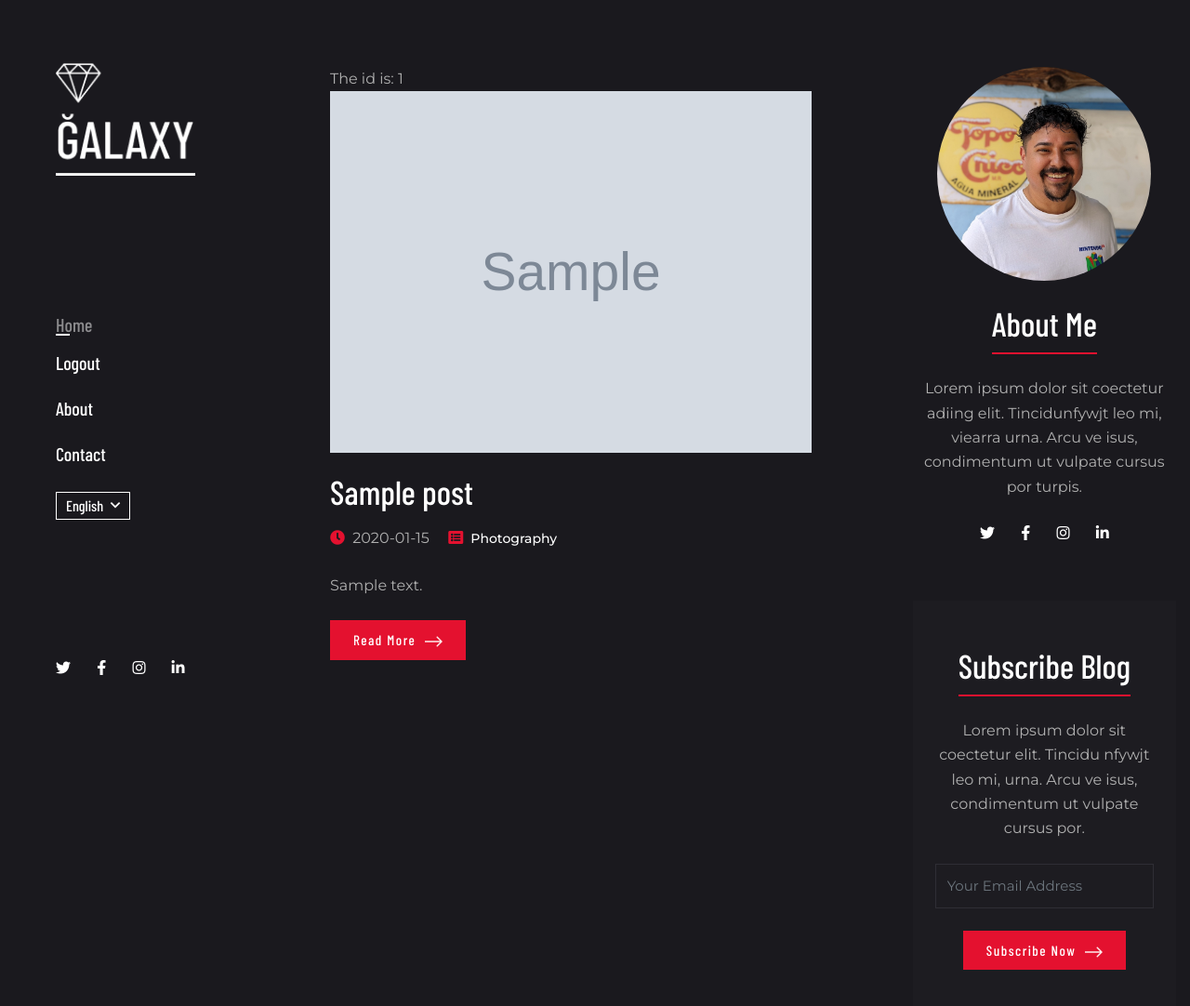
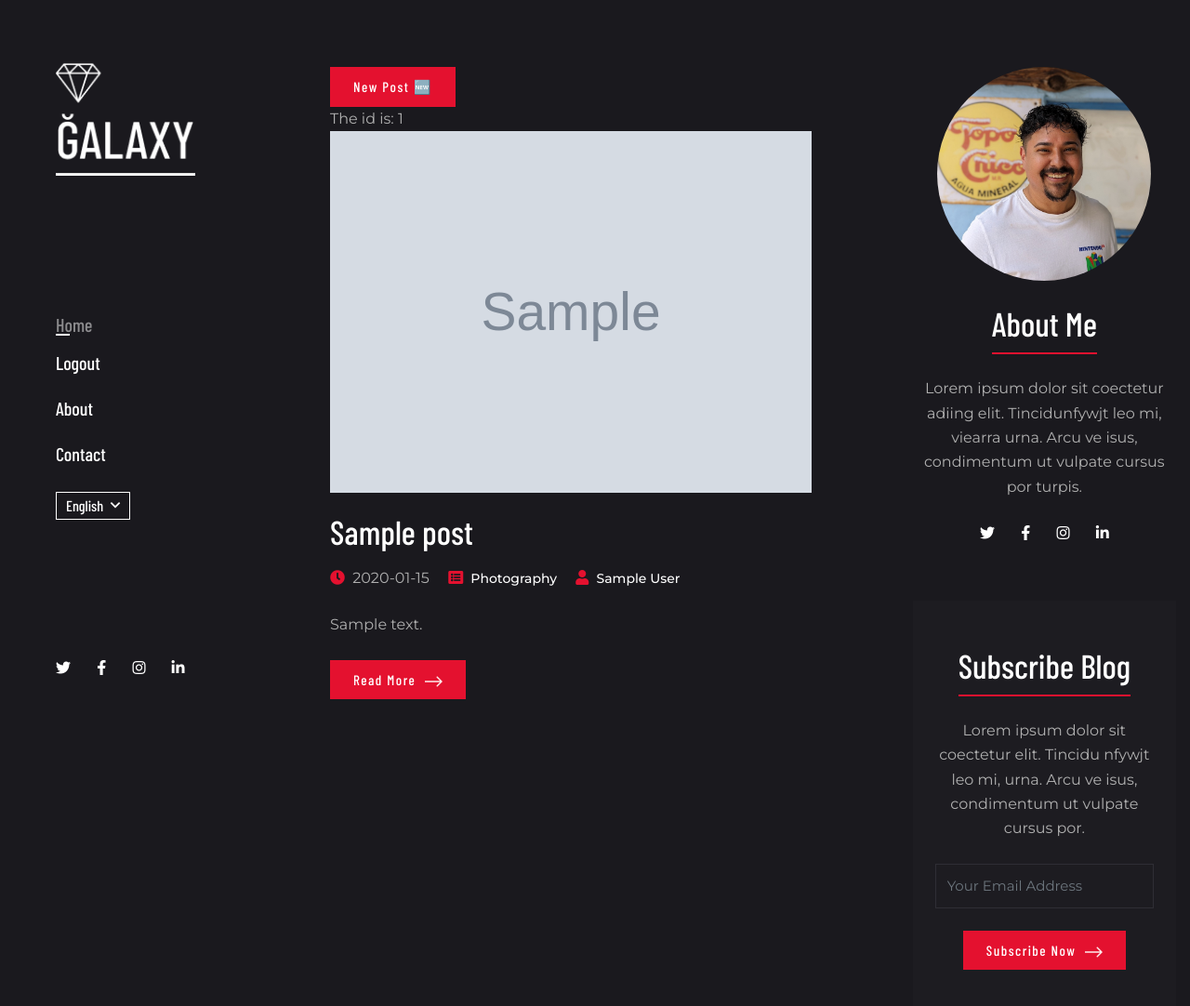
Before and after one commit to adamgonzls/python-blog-capstone, a Flask app: page / in a window 1280 px wide. Shown: the top 1082 px of the page at 93% size. Run offline with Flask 3, Linux system fonts and the light colour scheme; a user stored in the database is signed in; tables that the repository leaves empty hold one stand-in row (values such as "Sample post"); grey boxes marked "Sample" are stand-in pictures; some libraries are stand-ins or nearby versions.

Commit message:
feature: add comment functionality, add relationships to BlogPosts, Comments, and Users - add author name to blog post - Add comments to post_details.html - Add required modules for relationship establishment between db tables

```diff
--- a/Forms.py
+++ b/forms.py
@@ -23,3 +23,8 @@ class LoginForm(FlaskForm):
     email = StringField(label="Email Address:")
     password = StringField(label="Password:")
     submit = SubmitField(label="Login")
+
+
+class CommentForm(FlaskForm):
+    comment = CKEditorField("Comment:")
+    submit = SubmitField(label="Submit Comment")
--- a/server.py
+++ b/server.py
@@ -1,10 +1,13 @@
 from flask import Flask, render_template, request, redirect, url_for, flash
 from flask_sqlalchemy import SQLAlchemy
+from sqlalchemy.orm import relationship
 from werkzeug.security import generate_password_hash, check_password_hash
 from flask_login import UserMixin, login_user, LoginManager, login_required, current_user, logout_user
+from functools import wraps
+from flask import abort
 from flask_bootstrap import Bootstrap5
 from flask_ckeditor import CKEditor
-from Forms import NewBlogPostForm, RegisterForm, LoginForm
+from forms import NewBlogPostForm, RegisterForm, LoginForm, CommentForm
 from datetime import datetime
 import requests
 from blog import Blog
@@ -36,21 +39,40 @@ MAIL_SUBMISSION_PORT = 587
 #     blog_objects.append(blog_object)
 
 
+class User(UserMixin, db.Model):
+    __tablename__ = "users"
+    id = db.Column(db.Integer, primary_key=True, unique=True, nullable=False)
+    posts = relationship("BlogPost", back_populates="author")
+    comments = relationship("Comment", back_populates="comment_author")
+    full_name = db.Column(db.String(250), unique=True, nullable=False)
+    email = db.Column(db.String(250))
+    password = db.Column(db.String(250))
+
+
 class BlogPost(db.Model):
+    __tablename__ = "blog_posts"
     id = db.Column(db.Integer, primary_key=True, unique=True, nullable=False)
+    author_id = db.Column(db.Integer, db.ForeignKey('users.id'))
+    author = relationship("User", back_populates="posts")
     title = db.Column(db.String(250), unique=True, nullable=False)
     subtitle = db.Column(db.String(250))
     image = db.Column(db.String(250))
     image_alt_text = db.Column(db.String(250))
     body = db.Column(db.String)
     publish_date = db.Column(db.String(250))
+    comments = relationship("Comment", back_populates="parent_post")
 
 
-class User(UserMixin, db.Model):
+class Comment(UserMixin, db.Model):
+    __tablename__ = "comments"
     id = db.Column(db.Integer, primary_key=True, unique=True, nullable=False)
-    full_name = db.Column(db.String(250), unique=True, nullable=False)
-    email = db.Column(db.String(250))
-    password = db.Column(db.String(250))
+    author_id = db.Column(db.Integer, db.ForeignKey('users.id'))
+    comment_author = relationship("User", back_populates="comments")
+    comment = db.Column(db.String, nullable=False)
+    post_id = db.Column(db.Integer, db.ForeignKey('blog_posts.id'))
+    parent_post = relationship("BlogPost", back_populates="comments")
+
+
 # new_post = BlogPost(
 #     title="From Bluebonnets to Mexican Hats: A Year-Round Guide to El Paso's Beautiful Native Flowers",
 #     subtitle="Explore the Vibrant Colors and Fragrances of El Paso's Native Flowers Throughout the Year",
@@ -68,9 +90,19 @@ class User(UserMixin, db.Model):
 
 
 with app.app_context():
+    # db.drop_all()
     db.create_all()
     # db.session.add(new_user)
     # db.session.commit()
+
+
+def admin_only(function):
+    @wraps(function)
+    def decorated_function(*args, **kwargs):
+        if not current_user.is_authenticated or current_user.id != 1:
+            return abort(403)
+        return function(*args, **kwargs)
+    return decorated_function
 
 
 @login_manager.user_loader
@@ -86,14 +118,31 @@ def home():
 
 
 # read individual post
-@app.route("/post/<int:post_id>")
+@app.route("/post/<int:post_id>", methods=["GET", "POST"])
 def get_post(post_id):
+    comment_form = CommentForm()
     blog_post = db.get_or_404(BlogPost, post_id)
-    return render_template("post_details.html", blog_post=blog_post, logged_in=current_user.is_authenticated, user=current_user)
+    post_comments = db.get_or_404(Comment, post_id)
+    print(post_comments)
+    if comment_form.validate_on_submit():
+        if not current_user.is_authenticated:
+            flash("You need to login or register to comment.")
+            return redirect(url_for("login"))
+        comment = Comment(
+            comment=comment_form.comment.data,
+            comment_author=current_user,
+            parent_post=blog_post
+        )
+        db.session.add(comment)
+        db.session.commit()
+        return render_template("post_details.html", post=blog_post, form=comment_form, user=current_user)
+    return render_template("post_details.html", blog_post=blog_post, logged_in=current_user.is_authenticated, user=current_user, form=comment_form, comments=post_comments)
 
 
 # create post
-@app.route("/new-post", methods=['GET', 'POST'])
+
+@app.route("/new-post", methods=["GET", "POST"])
+@admin_only
 def add_blog_post():
     new_blog_post_form = NewBlogPostForm()
     if new_blog_post_form.validate_on_submit():
@@ -105,7 +154,8 @@ def add_blog_post():
             image=new_blog_post_form.image.data,
             image_alt_text=new_blog_post_form.image_alt_text.data,
             body=new_blog_post_form.body.data,
-            publish_date=publish_date
+            author=current_user,
+            publish_date=publish_date,
         )
         db.session.add(blogpost)
         db.session.commit()
@@ -115,6 +165,7 @@ def add_blog_post():
 
 # update post
 @app.route("/edit-post/<int:post_id>", methods=["GET", "POST"])
+@admin_only
 def edit_post(post_id):
     blog_post = db.get_or_404(BlogPost, post_id)
     current_date = datetime.today()
@@ -142,6 +193,7 @@ def edit_post(post_id):
 
 # delete post
 @app.route("/delete/<int:post_id>")
+@admin_only
 def delete_post(post_id):
     blog_post_to_delete = db.get_or_404(BlogPost, post_id)
     db.session.delete(blog_post_to_delete)
@@ -158,14 +210,14 @@ def register():
         existing_user = User.query.filter_by(email=email).first()
         if not existing_user:
             hashed_salted_password = generate_password_hash(register_form.password.data, method="pbkdf2:sha256", salt_length=8)
-            user = User(
+            new_user = User(
                 full_name=register_form.full_name.data,
                 email=email,
-                password=hashed_salted_password
+                password=hashed_salted_password,
             )
-            db.session.add(user)
+            db.session.add(new_user)
             db.session.commit()
-            login_user(user)
+            login_user(new_user)
             return redirect(url_for("home"))
         else:
             flash('That email already exists, try logging on instead')
@@ -198,7 +250,6 @@ def logout():
 
 
 @app.route("/about")
-@login_required
 def about():
     return render_template("about.html", logged_in=current_user.is_authenticated)
 
--- a/templates/index.html
+++ b/templates/index.html
@@ -5,7 +5,7 @@
         <div class="container pt-4 mt-5">
             <div class="row justify-content-between">
                 <div class="col-lg-7">
-                    {% if user.id == 2 %}
+                    {% if user.id == 1 %}
                         <a href="{{ url_for('add_blog_post') }}" class="btn btn-primary">New Post 🆕</a>
                     {% endif %}
                     <!-- begin of post-item -->
@@ -24,9 +24,13 @@
                                     <span class="fas fa-clock text-primary"></span>
                                     <span class="ml-1" href="#">{{ blog_post.publish_date }}</span>
                                 </li>
-                                <li class="d-inline-block">
+                                <li class="d-inline-block mr-3">
                                     <span class="fas fa-list-alt text-primary"></span>
                                     <a class="ml-1" href="#">Photography</a>
+                                </li>
+                                <li class="d-inline-block">
+                                    <span class="fa fa-user text-primary"></span>
+                                    <a class="ml-1" href="#">{{blog_post.author.full_name}}</a>
                                 </li>
                             </ul>
                             <p class="card-text my-4">{{ blog_post.body|safe }}</p>
```
Also changed, not shown: templates/post_details.html (+19 -1 lines).
